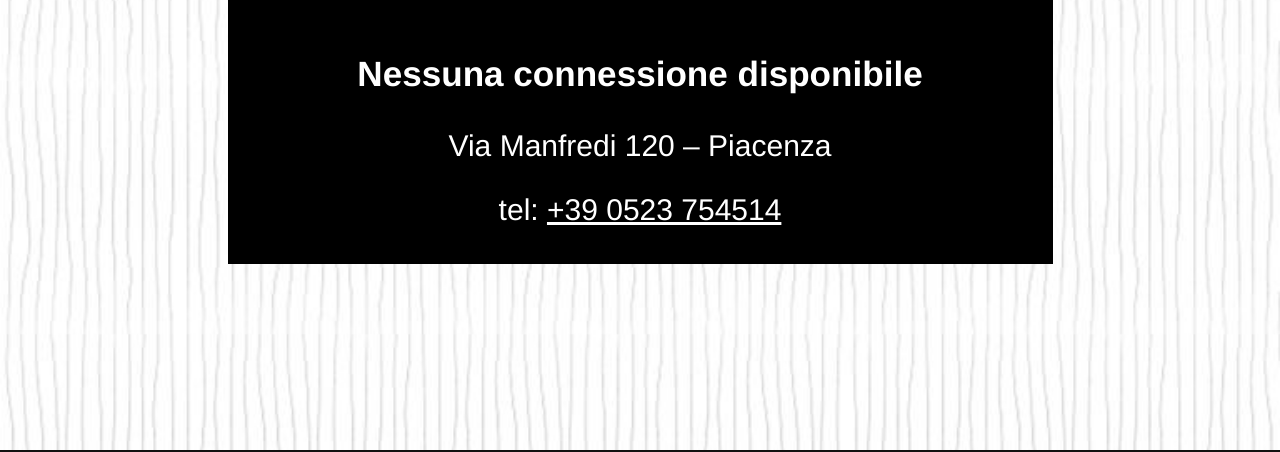
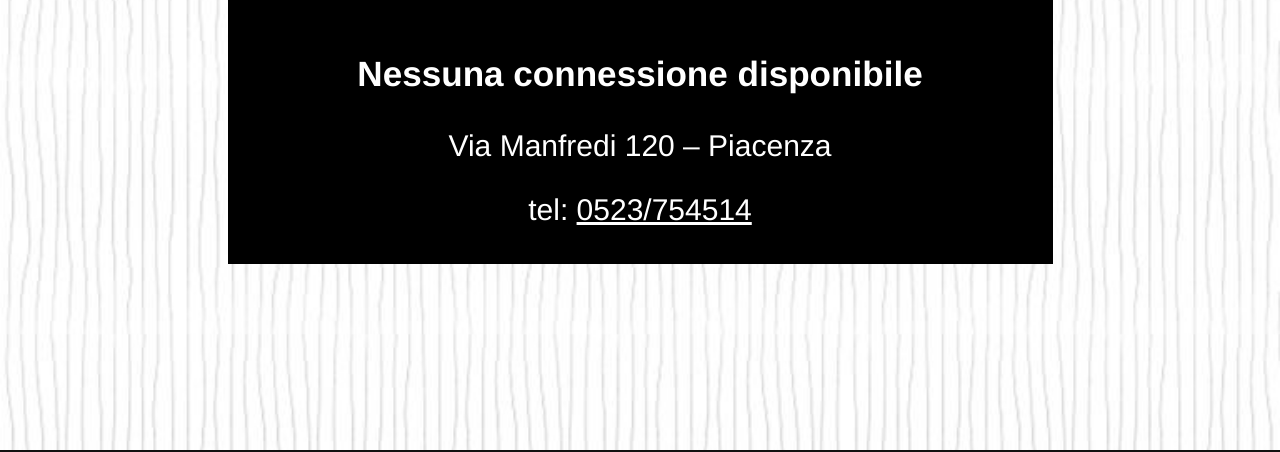
Before and after one commit to webmobilidev/Studio120, a website: page no_connection.html in a window 1280 px wide. Shown: the part 348-800 px from the top of the page. Drawn offline with Linux system fonts and the light colour scheme.

Commit message:
update to vers 6

```diff
--- a/local/shop/contacts.html
+++ b/local/shop/contacts.html
@@ -1,6 +1,6 @@
  <div id="contacts-shop" class="ui-grid-solo">
    <div class="ui-block-a">
       <p>Via Manfredi 120 – Piacenza</p>
-      <div id="tel">tel: <a href="tel:0039 0523 754514">+39 0523 754514</a></div>
+      <div id="tel">tel: <a href="tel:00390523754514">0523/754514</a></div>
   </div>
   </div>
```
Also changed, not shown: config.xml (+8 -1 lines).
